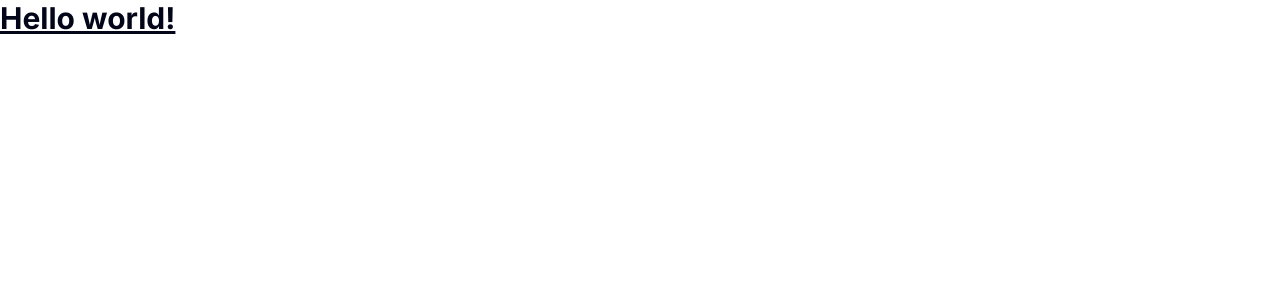
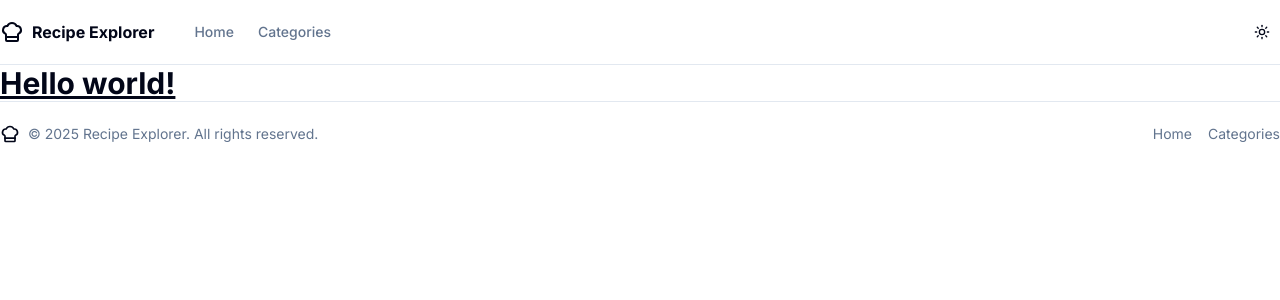
Before and after one commit to AhmadAiman2013/meal-recipe-next, a Next.js app: page / in a window 1280 px wide. Shown: the top 300 px of the page. Built offline with nearby package versions, Linux system fonts and the light colour scheme.

Commit message:
feat: add site footer and site header to layout

```diff
--- a/app/layout.tsx
+++ b/app/layout.tsx
@@ -2,6 +2,8 @@ import type { Metadata } from "next";
 import { Inter } from "next/font/google";
 
 import "./globals.css";
+import { SiteHeader } from "@/components/site-header";
+import { SiteFooter } from "@/components/site-footer";
 
 const inter = Inter({ subsets: ["latin"] });
 
@@ -18,7 +20,11 @@ export default function RootLayout({
   return (
     <html lang="en">
       <body className={inter.className}>
-        {children}
+        <div className="relative flex min-h-screen flex-col">
+          <SiteHeader />
+          {children}
+          <SiteFooter />
+        </div>
       </body>
     </html>
   );
```
